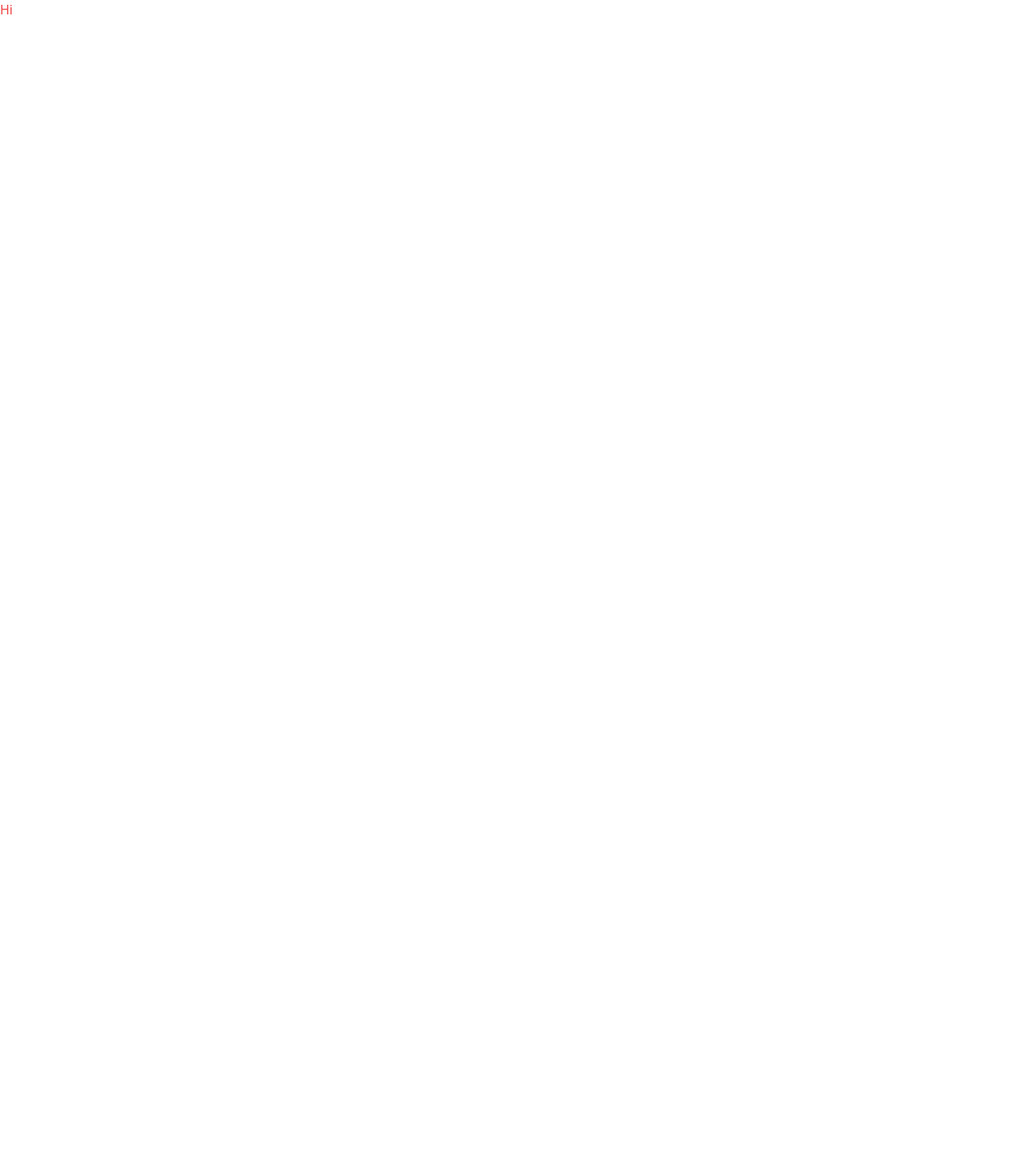
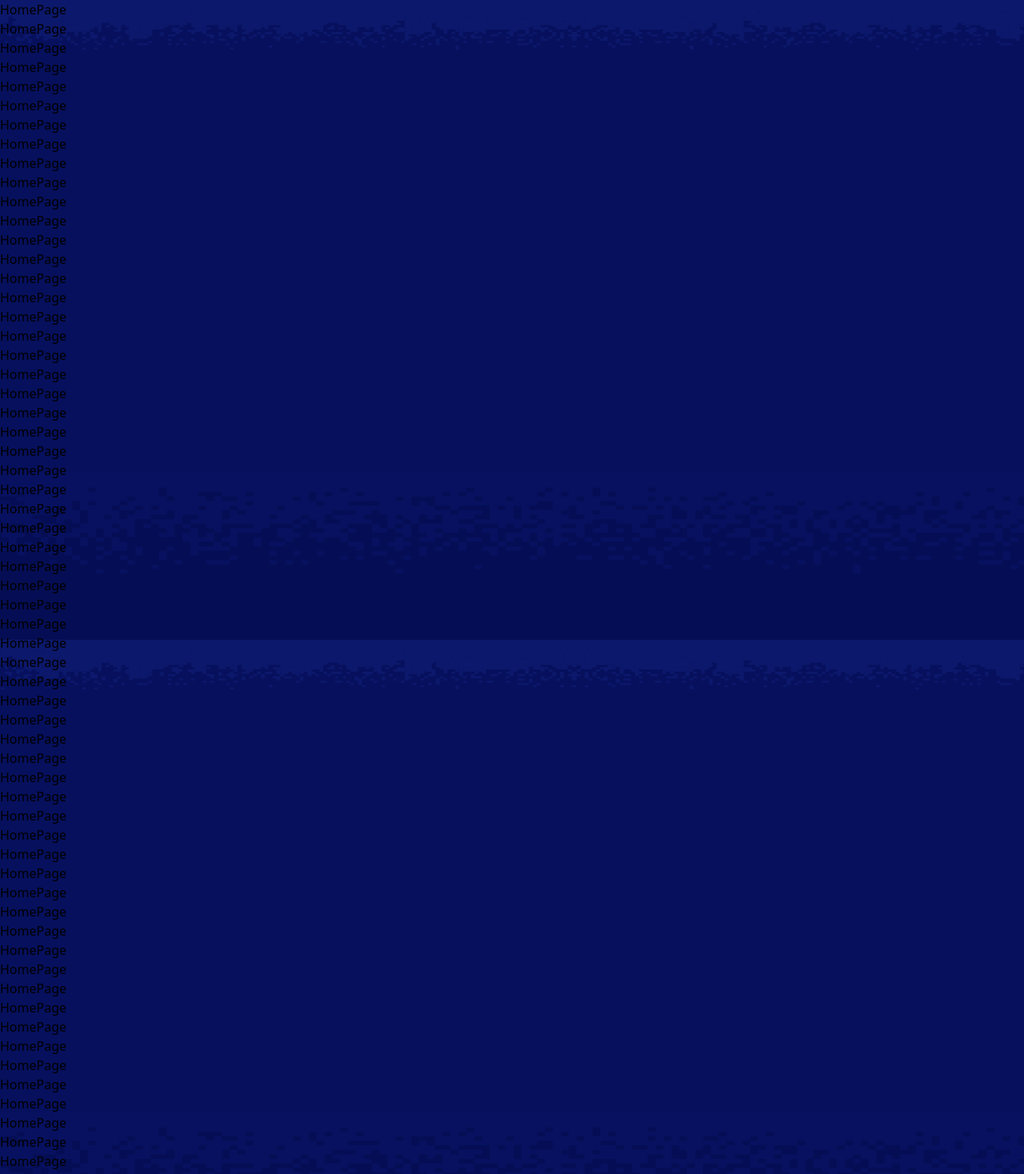
Before and after one commit to Akash-Behara/app_wpl, a React (Vite) app: page / in a window 1280 px wide. Shown: the top 1468 px of the page at 80% size. Before the commit the page ends 800 px from the top, so only its background shows below. Built offline with nearby package versions, Linux system fonts and the light colour scheme.

Commit message:
bg img fix

```diff
--- a/src/App.jsx
+++ b/src/App.jsx
@@ -1,10 +1,16 @@
+import { Route, Routes } from "react-router-dom"
+import HomePage from "./pages/HomePage"
+import ProjectDetailsPage from "./pages/ProjectDetailsPage"
 
 function App() {
 
   return (
-    <>
-      <div className='text-red-500'>Hi</div>
-    </>
+    <div className="">
+      <Routes>
+        <Route path="/" element={<HomePage />} />
+        <Route path="/projectdetails" element={<ProjectDetailsPage />} />
+      </Routes>
+    </div>
   )
 }
 
--- a/src/index.css
+++ b/src/index.css
@@ -39,8 +39,13 @@
   }
 }
 
-html, body{
-  scroll-behavior: smooth;
+body{
+  margin: 0;
+  padding: 0;
   min-height: 100vh;
-  min-width: 100vw;
+  background-image: url('assets/images/bg.png');
+  background-size: 100% 100%;
+  background-position: top bottom;
+  background-repeat: no-repeat;
+  background-attachment: fixed;
 }
--- a/src/pages/HomePage.jsx
+++ b/src/pages/HomePage.jsx
@@ -2,7 +2,70 @@ import React from 'react'
 
 const HomePage = () => {
   return (
-    <div>HomePage</div>
+    <div>HomePage
+          <div>HomePage</div>
+          <div>HomePage</div>
+          <div>HomePage</div>
+          <div>HomePage</div>
+          <div>HomePage</div>
+          <div>HomePage</div>
+          <div>HomePage</div>
+          <div>HomePage</div>
+          <div>HomePage</div>
+          <div>HomePage</div>
+          <div>HomePage</div>
+          <div>HomePage</div>
+          <div>HomePage</div>
+          <div>HomePage</div>
+          <div>HomePage</div>
+          <div>HomePage</div>
+          <div>HomePage</div>
+          <div>HomePage</div>
+          <div>HomePage</div>
+          <div>HomePage</div>
+          <div>HomePage</div>
+          <div>HomePage</div>
+          <div>HomePage</div>
+          <div>HomePage</div>
+          <div>HomePage</div>
+          <div>HomePage</div>
+          <div>HomePage</div>
+          <div>HomePage</div>
+          <div>HomePage</div>
+          <div>HomePage</div>
+          <div>HomePage</div>
+          <div>HomePage</div>
+          <div>HomePage</div>
+          <div>HomePage</div>
+          <div>HomePage</div>
+          <div>HomePage</div>
+          <div>HomePage</div>
+          <div>HomePage</div>
+          <div>HomePage</div>
+          <div>HomePage</div>
+          <div>HomePage</div>
+          <div>HomePage</div>
+          <div>HomePage</div>
+          <div>HomePage</div>
+          <div>HomePage</div>
+          <div>HomePage</div>
+          <div>HomePage</div>
+          <div>HomePage</div>
+          <div>HomePage</div>
+          <div>HomePage</div>
+          <div>HomePage</div>
+          <div>HomePage</div>
+          <div>HomePage</div>
+          <div>HomePage</div>
+          <div>HomePage</div>
+          <div>HomePage</div>
+          <div>HomePage</div>
+          <div>HomePage</div>
+          <div>HomePage</div>
+          <div>HomePage</div>
+          <div>HomePage</div>
+
+    </div>
   )
 }
 
```
Also changed, not shown: src/assets/images/bg.png (added), src/assets/images/bg_footer.png (added).
